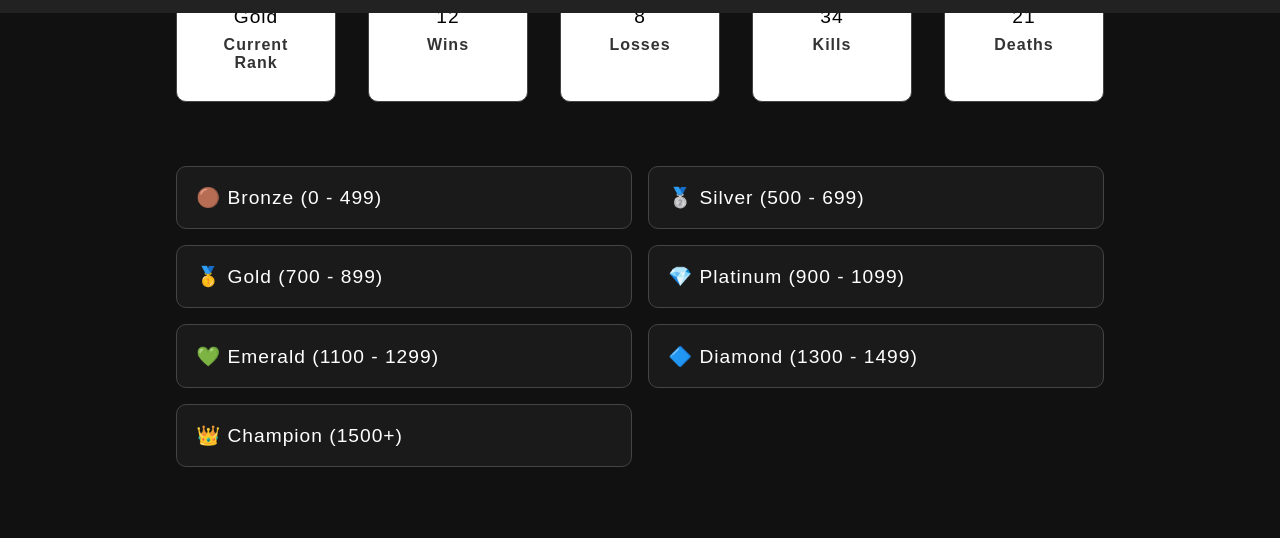
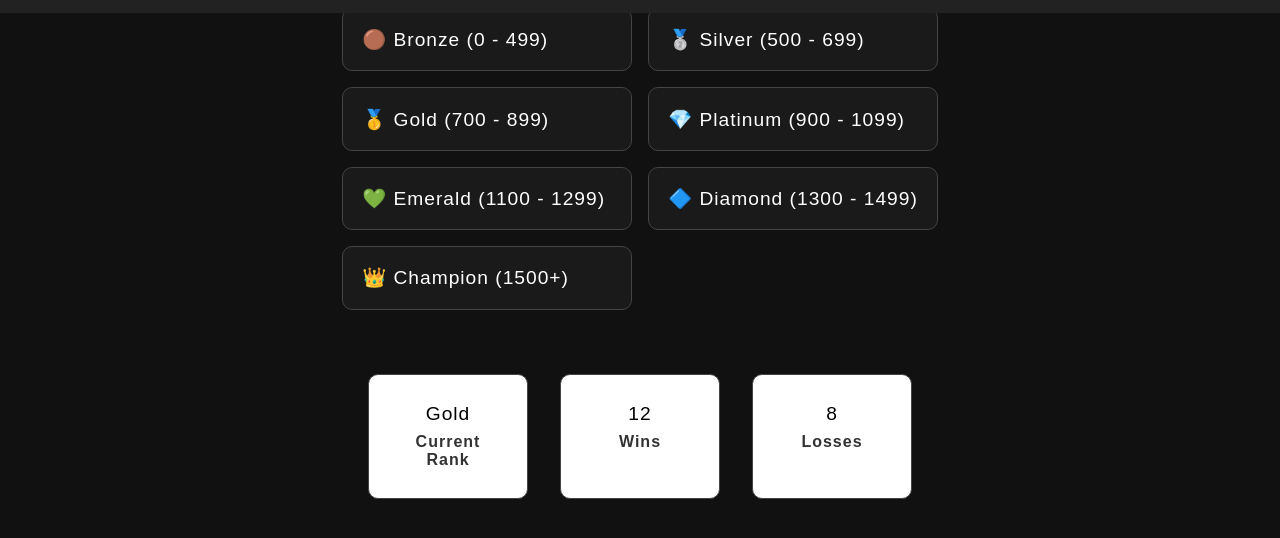
Before and after one commit to Lemonboyfn/racketroyal, a plain HTML site: page rank.html in a window 1280 px wide. Shown: the part 56-594 px from the top of the page. Drawn offline with Linux system fonts and the light colour scheme.

Commit message:
Update rank.html

```diff
--- a/rank.html
+++ b/rank.html
@@ -62,7 +62,7 @@
             justify-content: center;
             flex-wrap: wrap;
             gap: 2em;
-            margin-bottom: 4em;
+            margin-top: 4em;
         }
 
         .stat-box {
@@ -127,29 +127,6 @@
     </nav>
 
     <section class="container">
-        <div class="stats-center">
-            <div class="stat-box">
-                <div id="rank">Bronze</div>
-                <small>Current Rank</small>
-            </div>
-            <div class="stat-box">
-                <div id="wins">0</div>
-                <small>Wins</small>
-            </div>
-            <div class="stat-box">
-                <div id="losses">0</div>
-                <small>Losses</small>
-            </div>
-            <div class="stat-box">
-                <div id="kills">0</div>
-                <small>Kills</small>
-            </div>
-            <div class="stat-box">
-                <div id="deaths">0</div>
-                <small>Deaths</small>
-            </div>
-        </div>
-
         <div class="rank-section">
             <div class="rank-list">
                 <div class="rank-item">🟤 Bronze (0 - 499)</div>
@@ -159,6 +136,22 @@
                 <div class="rank-item">💚 Emerald (1100 - 1299)</div>
                 <div class="rank-item">🔷 Diamond (1300 - 1499)</div>
                 <div class="rank-item">👑 Champion (1500+)</div>
+            </div>
+
+            <!-- Stats moved here and kills/deaths removed -->
+            <div class="stats-center">
+                <div class="stat-box">
+                    <div id="rank">Bronze</div>
+                    <small>Current Rank</small>
+                </div>
+                <div class="stat-box">
+                    <div id="wins">0</div>
+                    <small>Wins</small>
+                </div>
+                <div class="stat-box">
+                    <div id="losses">0</div>
+                    <small>Losses</small>
+                </div>
             </div>
         </div>
     </section>
@@ -170,16 +163,12 @@
         const stats = {
             rank: "Gold",
             wins: 12,
-            losses: 8,
-            kills: 34,
-            deaths: 21
+            losses: 8
         };
 
         document.getElementById("rank").textContent = stats.rank;
         document.getElementById("wins").textContent = stats.wins;
         document.getElementById("losses").textContent = stats.losses;
-        document.getElementById("kills").textContent = stats.kills;
-        document.getElementById("deaths").textContent = stats.deaths;
     </script>
 </body>
 </html>
```
